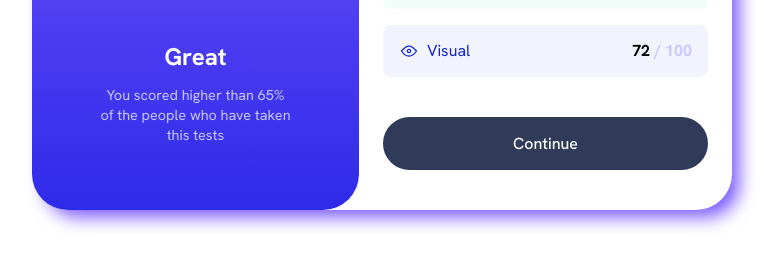
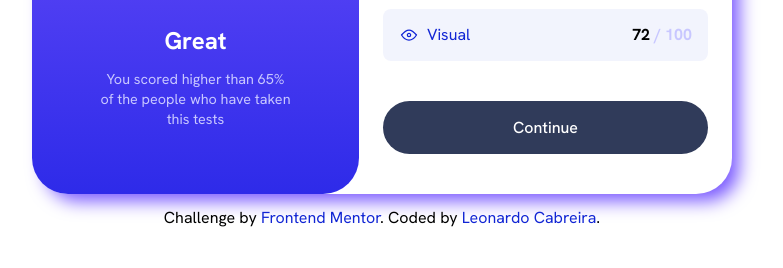
Before and after one commit to ls-cabreira/results-summary, a plain HTML site: page index.html in a window 1280 px wide. Shown: the part 414-682 px from the top of the page, without its empty margins (258-1041 px from the left). Drawn offline with Linux system fonts and the light colour scheme.

Commit message:
Adicionando atribuição

```diff
--- a/index.html
+++ b/index.html
@@ -39,9 +39,9 @@
     </main>
 
 
-    <div style="display: none;" class="attribution">
-        Challenge by <a href="https://www.frontendmentor.io?ref=challenge" target="_blank">Frontend Mentor</a>.
-        Coded by <a href="#">Your Name Here</a>.
+    <div class="attribution">
+        Challenge by <a href="https://www.frontendmentor.io/challenges/results-summary-component-CE_K6s0maV" target="_blank">Frontend Mentor</a>.
+        Coded by <a href="https://www.frontendmentor.io/profile/ls-cabreira">Leonardo Cabreira</a>.
     </div>
 </body>
 
--- a/styles/base.css
+++ b/styles/base.css
@@ -32,6 +32,15 @@ body {
     flex-direction: column;
 }
 
+.attribution {
+    margin-top: 1rem;
+}
+
+.attribution a {
+    text-decoration: none;
+    color: var(--cobalt-blue);
+}
+
 @media screen and (min-width: 620px) {
     body {
         justify-content: center;
```
